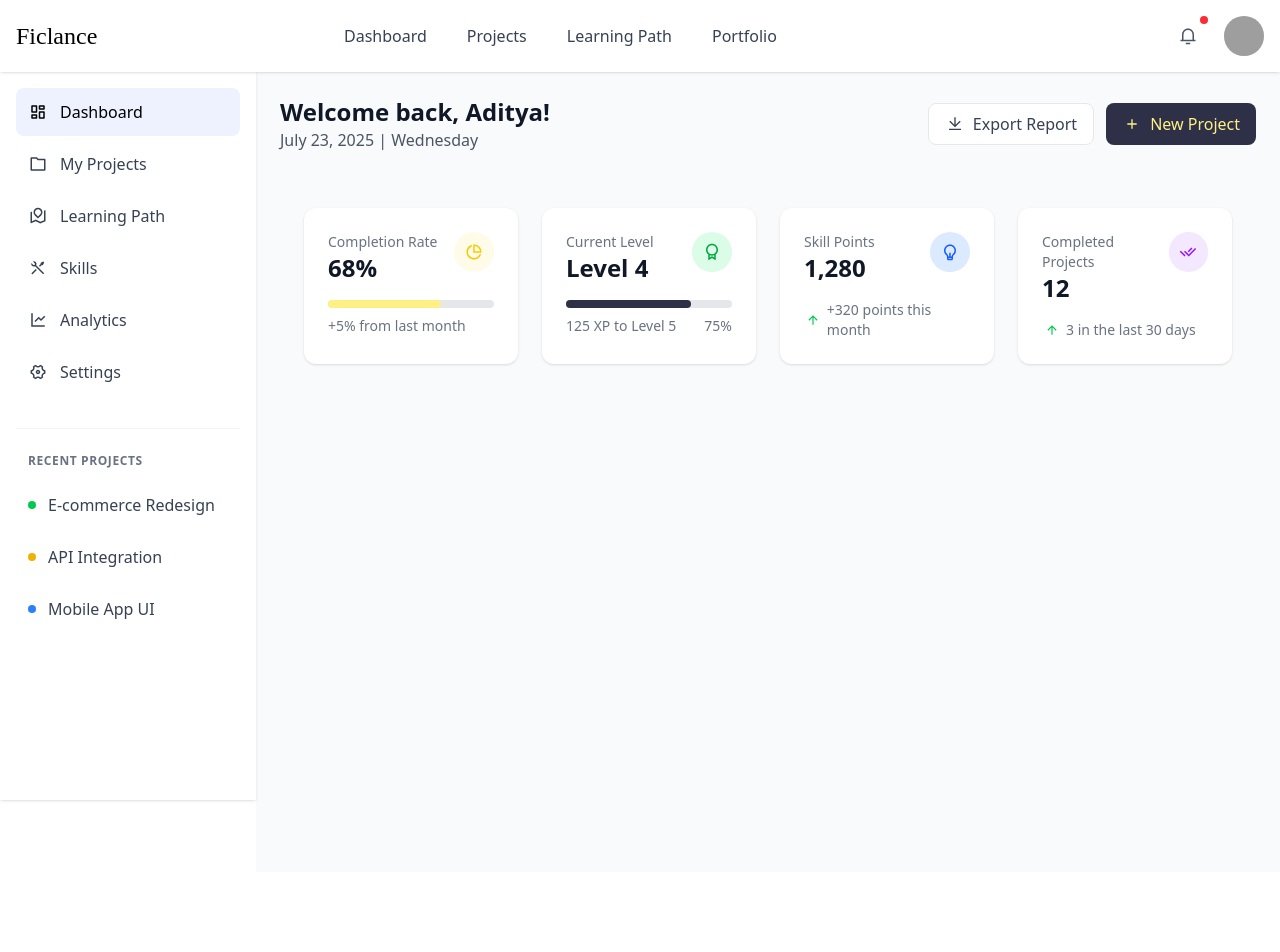
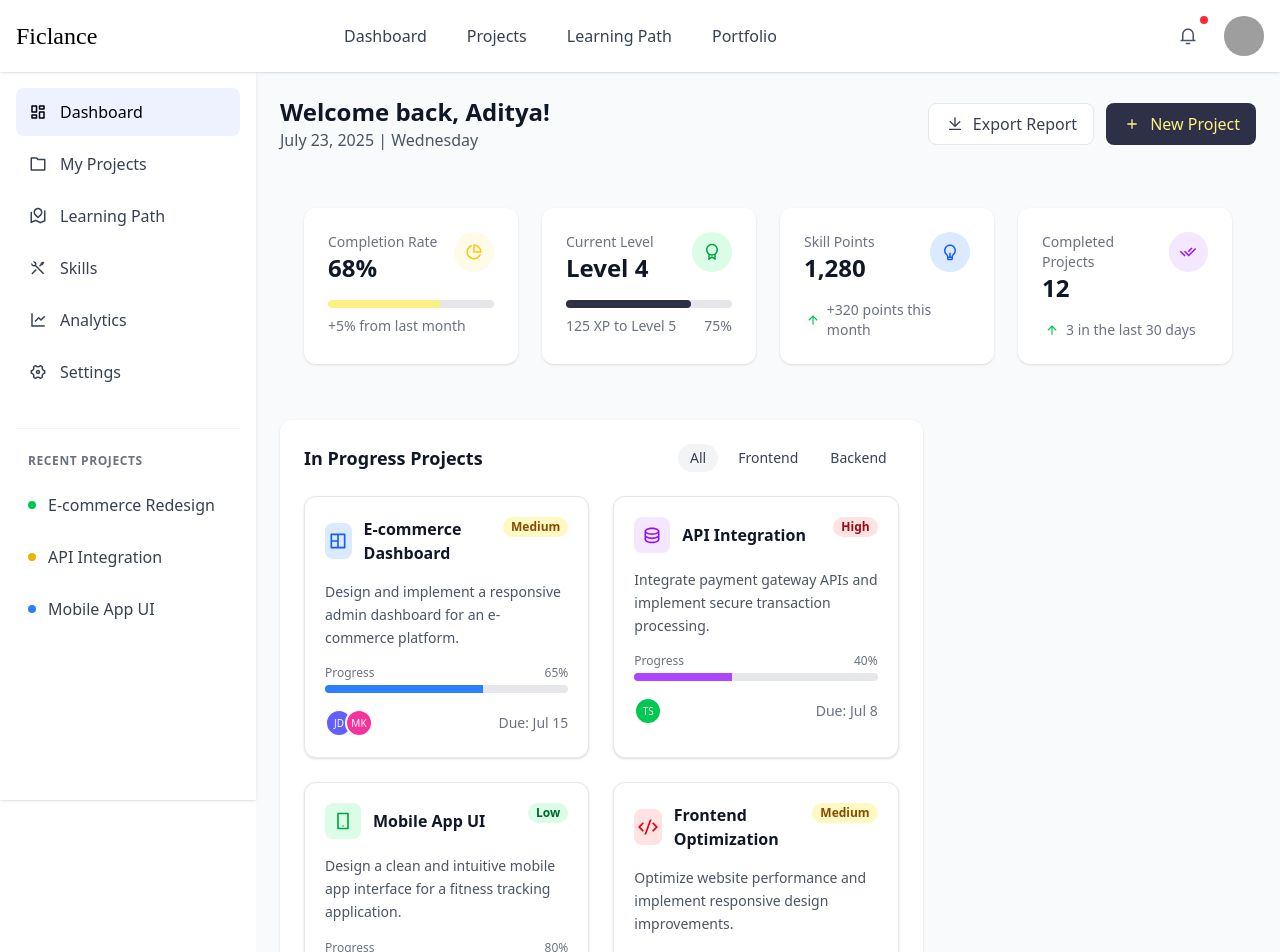
Before and after one commit to 42aditya31/Ficlance, a React (Vite) app: page /dashboard in a window 1280 px wide. Shown: the top 952 px of the page. Before the commit the page ends 872 px from the top, so only its background shows below. Built offline with nearby package versions, Linux system fonts and the light colour scheme; grey boxes are pictures that could not be loaded.

Commit message:
feat: add MainGrid and InprogressProject components; implement ProjectCard for project display

```diff
--- /dev/null
+++ b/src/Components/Dashboard/InprogressProject.jsx
@@ -0,0 +1,114 @@
+import React from 'react';
+import ProjectCard from './ProjectCard';
+import {
+  RiLayout4Line,
+  RiDatabase2Line,
+  RiSmartphoneLine,
+  RiCodeSSlashLine,
+  RiArrowRightLine,
+} from 'react-icons/ri';
+
+const projectData = [
+  {
+    title: 'E-commerce Dashboard',
+    description: 'Design and implement a responsive admin dashboard for an e-commerce platform.',
+    icon: <RiLayout4Line />,
+    iconBg: 'bg-blue-100',
+    iconColor: 'text-blue-600',
+    priority: 'Medium',
+    priorityColor: { bg: 'bg-yellow-100', text: 'text-yellow-800' },
+    progress: 65,
+    progressColor: 'bg-blue-500',
+    team: [
+      { initials: 'JD', bg: 'bg-indigo-500' },
+      { initials: 'MK', bg: 'bg-pink-500' },
+    ],
+    dueDate: 'Jul 15',
+  },
+  {
+    title: 'API Integration',
+    description: 'Integrate payment gateway APIs and implement secure transaction processing.',
+    icon: <RiDatabase2Line />,
+    iconBg: 'bg-purple-100',
+    iconColor: 'text-purple-600',
+    priority: 'High',
+    priorityColor: { bg: 'bg-red-100', text: 'text-red-800' },
+    progress: 40,
+    progressColor: 'bg-purple-500',
+    team: [{ initials: 'TS', bg: 'bg-green-500' }],
+    dueDate: 'Jul 8',
+  },
+  {
+    title: 'Mobile App UI',
+    description: 'Design a clean and intuitive mobile app interface for a fitness tracking application.',
+    icon: <RiSmartphoneLine />,
+    iconBg: 'bg-green-100',
+    iconColor: 'text-green-600',
+    priority: 'Low',
+    priorityColor: { bg: 'bg-green-100', text: 'text-green-800' },
+    progress: 80,
+    progressColor: 'bg-green-500',
+    team: [
+      { initials: 'KL', bg: 'bg-orange-500' },
+      { initials: 'RN', bg: 'bg-blue-500' },
+    ],
+    dueDate: 'Jul 22',
+  },
+  {
+    title: 'Frontend Optimization',
+    description: 'Optimize website performance and implement responsive design improvements.',
+    icon: <RiCodeSSlashLine />,
+    iconBg: 'bg-red-100',
+    iconColor: 'text-red-600',
+    priority: 'Medium',
+    priorityColor: { bg: 'bg-yellow-100', text: 'text-yellow-800' },
+    progress: 25,
+    progressColor: 'bg-red-500',
+    team: [{ initials: 'AW', bg: 'bg-indigo-500' }],
+    dueDate: 'Jul 30',
+  },
+];
+
+const InprogressProject = () => {
+  return (
+    <div className="bg-white rounded-xl shadow-sm p-6 mb-6">
+      {/* Header with filters */}
+      <div className="flex justify-between items-center mb-6">
+        <h2 className="text-lg font-semibold text-gray-900">In Progress Projects</h2>
+        <div className="flex space-x-2">
+          {['All', 'Frontend', 'Backend'].map((label, i) => (
+            <button
+              key={i}
+              className={`px-3 py-1 rounded-full text-sm transition whitespace-nowrap ${
+                label === 'All'
+                  ? 'bg-gray-100 text-gray-700 hover:bg-gray-200'
+                  : 'bg-white text-gray-700 hover:bg-gray-100'
+              }`}
+            >
+              {label}
+            </button>
+          ))}
+        </div>
+      </div>
+
+      {/* Grid of project cards */}
+      <div className="grid grid-cols-1 sm:grid-cols-2 lg:grid-cols-2 gap-6">
+        {projectData.map((project, index) => (
+          <ProjectCard key={index} {...project} />
+        ))}
+      </div>
+
+      {/* Footer CTA */}
+      <div className="mt-6 text-center">
+        <button className="text-primary font-medium hover:underline flex items-center justify-center mx-auto whitespace-nowrap">
+          View All Projects
+          <span className="w-5 h-5 ml-1 flex items-center justify-center">
+            <RiArrowRightLine />
+          </span>
+        </button>
+      </div>
+    </div>
+  );
+};
+
+export default InprogressProject;
--- a/src/Components/Dashboard/MainContent.jsx
+++ b/src/Components/Dashboard/MainContent.jsx
@@ -10,6 +10,7 @@ import {
   RiArrowUpLine,
 } from 'react-icons/ri';
 import ProgressCard from "./ProgressCard";
+import MainGrid from "./MainGrid";
 
  const dashboardCards = [
   {
@@ -80,6 +81,7 @@ const MainContent = () => {
     </div>
 
       </div>
+      <MainGrid/>
     </main>
   );
 };
--- /dev/null
+++ b/src/Components/Dashboard/MainGrid.jsx
@@ -0,0 +1,14 @@
+import React from "react";
+import InprogressProject from "./InprogressProject";
+
+const MainGrid = () => {
+  return (
+    <div className="grid grid-cols-1 lg:grid-cols-3 gap-6 mb-8">
+      <div className="lg:col-span-2">
+        <InprogressProject/>
+      </div>
+    </div>
+  );
+};
+
+export default MainGrid;
--- /dev/null
+++ b/src/Components/Dashboard/ProjectCard.jsx
@@ -0,0 +1,71 @@
+import React from 'react';
+
+const ProjectCard = ({
+  title,
+  description,
+  icon,
+  iconBg,
+  iconColor,
+  priority,
+  priorityColor,
+  progress,
+  progressColor,
+  team,
+  dueDate,
+}) => {
+  return (
+    <div className="border border-gray-200 rounded-xl p-5 bg-white shadow-sm hover:shadow-md transition-all duration-300">
+      {/* Header */}
+      <div className="flex justify-between items-start mb-4">
+        <div className="flex items-center">
+          <div className={`w-9 h-9 rounded-lg ${iconBg} flex items-center justify-center mr-3`}>
+            <span className={`${iconColor} text-xl`}>{icon}</span>
+          </div>
+          <h3 className="font-semibold text-gray-900">{title}</h3>
+        </div>
+        <span
+          className={`px-2 py-0.5 text-xs font-semibold rounded-full ${priorityColor.bg} ${priorityColor.text}`}
+        >
+          {priority}
+        </span>
+      </div>
+
+      {/* Description */}
+      <p className="text-sm text-gray-600 mb-4 leading-relaxed">{description}</p>
+
+      {/* Progress Bar */}
+      <div className="mb-4">
+        <div className="flex justify-between text-xs text-gray-500 mb-1">
+          <span>Progress</span>
+          <span>{progress}%</span>
+        </div>
+        <div className="w-full bg-gray-200 rounded-full h-2 overflow-hidden">
+          <div
+            className={`${progressColor} h-2 transition-all duration-300`}
+            style={{ width: `${progress}%` }}
+          ></div>
+        </div>
+      </div>
+
+      {/* Footer */}
+      <div className="flex justify-between items-center">
+        {/* Team Members */}
+        <div className="flex -space-x-2">
+          {team.map((member, index) => (
+            <div
+              key={index}
+              className={`w-7 h-7 rounded-full border-2 border-white ${member.bg} flex items-center justify-center text-white text-[10px] font-medium`}
+            >
+              {member.initials}
+            </div>
+          ))}
+        </div>
+
+        {/* Due Date */}
+        <span className="text-sm text-gray-500">Due: {dueDate}</span>
+      </div>
+    </div>
+  );
+};
+
+export default ProjectCard;
```
